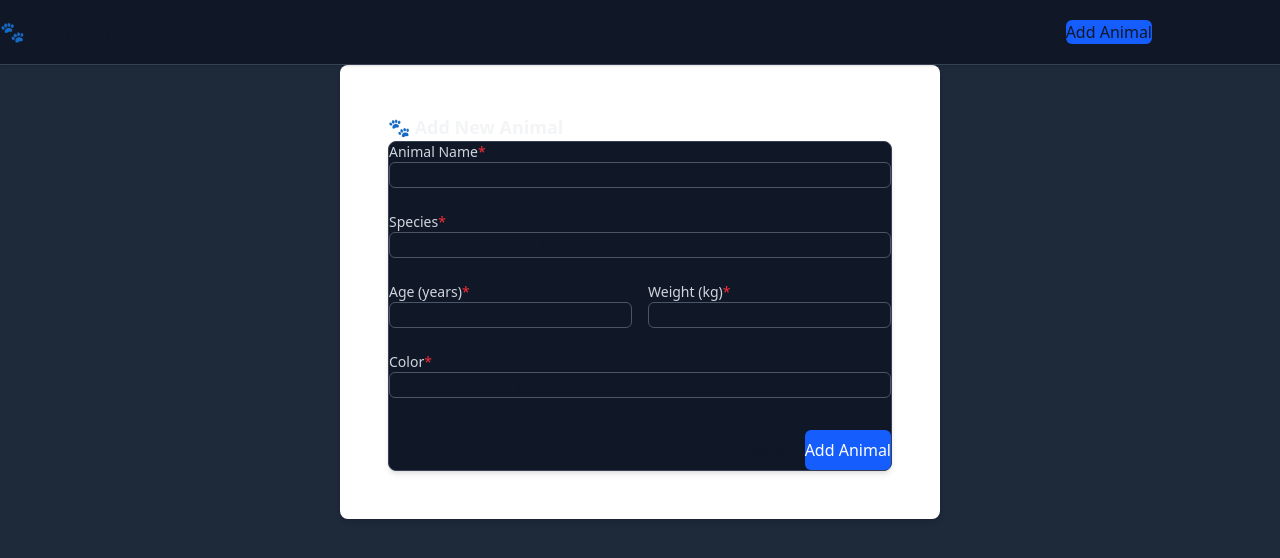
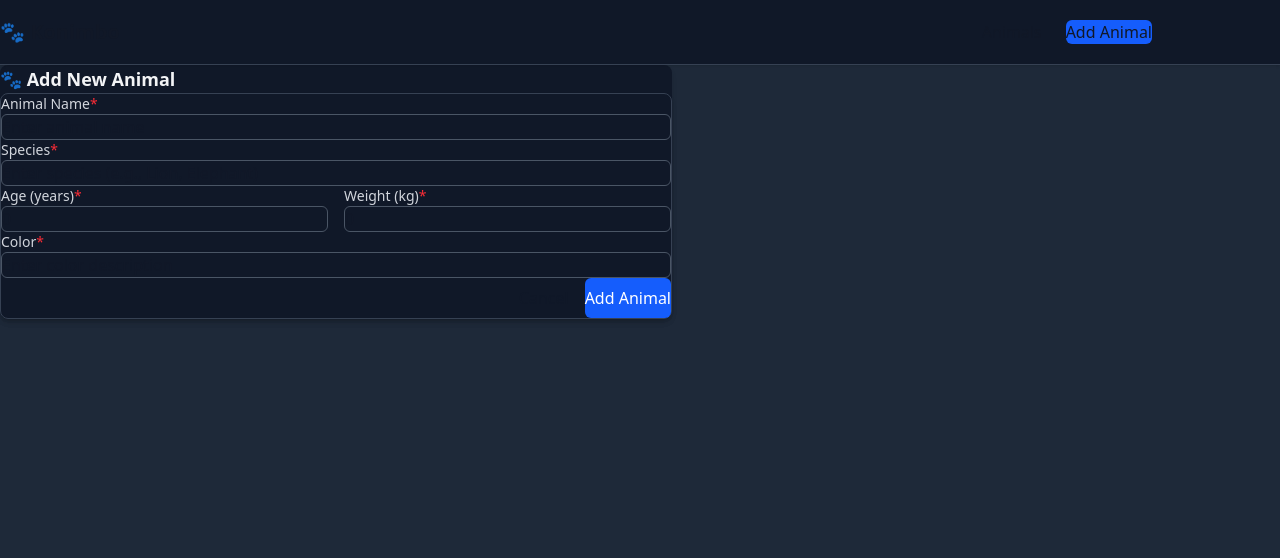
Before and after one commit to Tamir198/Konimbo-fullstack, a Next.js app in the folder frontend/: page /animals/new in a window 1280 px wide. Shown: the top 558 px of the page. Built offline with nearby package versions, Linux system fonts and the light colour scheme.

Commit message:
Redirect into animal details page

```diff
--- a/frontend/src/app/animals/[id]/page.tsx
+++ b/frontend/src/app/animals/[id]/page.tsx
@@ -2,94 +2,142 @@ import Layout from '@/components/ui/sharedComponents/Layout';
 import Typography from '@/components/ui/atoms/Typography/Typography';
 import Card from '@/components/ui/atoms/Card/Card';
 import Button from '@/components/ui/atoms/Button/Button';
-import Input from '@/components/ui/atoms/Input/Input';
+import Link from 'next/link';
+import { animalService } from '@/services/animalService';
 
-export default function AddAnimal() {
+interface AnimalDetailsPageProps {
+  params: {
+    id: string;
+  };
+}
+
+export default async function AnimalDetailsPage({
+  params,
+}: AnimalDetailsPageProps) {
+  const animal = await animalService.getAnimalById(params.id);
+
+  if (!animal) {
+    return (
+      <Layout>
+        <div className='max-w-4xl mx-auto bg-gray-900 rounded-lg shadow-md p-8'>
+          <Typography
+            variant='title'
+            size='large'
+            weight='bold'
+            className='mb-8'
+          >
+            Animal Not Found
+          </Typography>
+          <Typography variant='body' color='secondary' className='mb-6'>
+            The animal you're looking for doesn't exist.
+          </Typography>
+          <Link href='/'>
+            <Button variant='primary' size='medium'>
+              ← Back to Animals List
+            </Button>
+          </Link>
+        </div>
+      </Layout>
+    );
+  }
+
   return (
     <Layout>
-      <div
-        style={{
-          backgroundColor: 'var(--color-background)',
-          borderRadius: 'var(--radius-lg)',
-          boxShadow: 'var(--shadow-md)',
-          padding: 'var(--spacing-2xl)',
-          maxWidth: '600px',
-          margin: '0 auto',
-        }}
-      >
-        <Typography
-          variant='title'
-          size='large'
-          weight='bold'
-          style={{ marginBottom: 'var(--spacing-xl)' }}
-        >
-          🐾 Add New Animal
-        </Typography>
+      <div className='max-w-4xl mx-auto bg-gray-900 rounded-lg shadow-md p-8'>
+        <div className='flex justify-between items-center mb-8'>
+          <Typography variant='title' size='large' weight='bold'>
+            {animal.name}
+          </Typography>
+          <div className='flex gap-3'>
+            <Link href={`/animals/${animal.id}/edit`}>
+              <Button variant='outline' size='medium'>
+                Edit
+              </Button>
+            </Link>
+          </div>
+        </div>
 
-        <Card padding='large' shadow='medium'>
-          <form>
-            <div style={{ display: 'grid', gap: 'var(--spacing-lg)' }}>
-              <Input
-                label='Animal Name'
-                placeholder='Enter animal name'
-                required
-              />
+        <Card padding='large' shadow='medium' className='mb-6'>
+          <Typography
+            variant='subtitle'
+            size='medium'
+            weight='semibold'
+            className='mb-6'
+          >
+            Animal Information
+          </Typography>
 
-              <Input
-                label='Species'
-                placeholder='Enter species (e.g., Lion, Elephant)'
-                required
-              />
-
-              <div
-                style={{
-                  display: 'grid',
-                  gridTemplateColumns: '1fr 1fr',
-                  gap: 'var(--spacing-md)',
-                }}
-              >
-                <Input
-                  label='Age (years)'
-                  type='number'
-                  placeholder='0'
-                  min='0'
-                  required
-                />
-
-                <Input
-                  label='Weight (kg)'
-                  type='number'
-                  placeholder='0'
-                  min='0'
-                  step='0.1'
-                  required
-                />
-              </div>
-
-              <Input
-                label='Color'
-                placeholder='Enter color description'
-                required
-              />
+          <div className='grid gap-4'>
+            <div className='grid grid-cols-[120px_1fr] items-center'>
+              <Typography variant='body' weight='medium'>
+                Name:
+              </Typography>
+              <Typography variant='body'>{animal.name}</Typography>
             </div>
 
-            <div
-              style={{
-                display: 'flex',
-                gap: 'var(--spacing-md)',
-                marginTop: 'var(--spacing-xl)',
-                justifyContent: 'flex-end',
-              }}
-            >
-              <Button variant='outline' type='button'>
-                Cancel
-              </Button>
-              <Button variant='primary' type='submit'>
-                Add Animal
-              </Button>
+            <div className='grid grid-cols-[120px_1fr] items-center'>
+              <Typography variant='body' weight='medium'>
+                Species:
+              </Typography>
+              <Typography variant='body'>{animal.species}</Typography>
             </div>
-          </form>
+
+            <div className='grid grid-cols-[120px_1fr] items-center'>
+              <Typography variant='body' weight='medium'>
+                Age:
+              </Typography>
+              <Typography variant='body'>{animal.age} years old</Typography>
+            </div>
+
+            <div className='grid grid-cols-[120px_1fr] items-center'>
+              <Typography variant='body' weight='medium'>
+                Weight:
+              </Typography>
+              <Typography variant='body'>{animal.weight} kg</Typography>
+            </div>
+
+            <div className='grid grid-cols-[120px_1fr] items-center'>
+              <Typography variant='body' weight='medium'>
+                Color:
+              </Typography>
+              <Typography variant='body'>{animal.color}</Typography>
+            </div>
+
+            <div className='grid grid-cols-[120px_1fr] items-center'>
+              <Typography variant='body' weight='medium'>
+                ID:
+              </Typography>
+              <Typography variant='body' color='secondary'>
+                {animal.id}
+              </Typography>
+            </div>
+          </div>
         </Card>
+
+        <Card padding='large' shadow='medium' className='mb-6'>
+          <Typography
+            variant='subtitle'
+            size='medium'
+            weight='semibold'
+            className='mb-4'
+          >
+            Additional Details
+          </Typography>
+          <Typography variant='body' color='secondary'>
+            This is a {animal.age}-year-old {animal.species.toLowerCase()} with
+            a beautiful {animal.color} coat.
+            {animal.name} is a healthy animal that enjoys their time in our
+            care.
+          </Typography>
+        </Card>
+
+        <div className='text-center'>
+          <Link href='/'>
+            <Button variant='outline' size='medium'>
+              ← Back to Animals List
+            </Button>
+          </Link>
+        </div>
       </div>
     </Layout>
   );
--- /dev/null
+++ b/frontend/src/app/animals/new/page.tsx
@@ -0,0 +1,70 @@
+import Layout from '@/components/ui/sharedComponents/Layout';
+import Typography from '@/components/ui/atoms/Typography/Typography';
+import Card from '@/components/ui/atoms/Card/Card';
+import Button from '@/components/ui/atoms/Button/Button';
+import Input from '@/components/ui/atoms/Input/Input';
+import Link from 'next/link';
+
+export default function AddAnimal() {
+  return (
+    <Layout>
+      <div className='max-w-2xl mx-auto bg-gray-900 rounded-lg shadow-md p-8'>
+        <Typography variant='title' size='large' weight='bold' className='mb-8'>
+          🐾 Add New Animal
+        </Typography>
+
+        <Card padding='large' shadow='medium'>
+          <form>
+            <div className='space-y-6'>
+              <Input
+                label='Animal Name'
+                placeholder='Enter animal name'
+                required
+              />
+
+              <Input
+                label='Species'
+                placeholder='Enter species (e.g., Lion, Elephant)'
+                required
+              />
+
+              <div className='grid grid-cols-2 gap-4'>
+                <Input
+                  label='Age (years)'
+                  type='number'
+                  placeholder='0'
+                  required
+                />
+
+                <Input
+                  label='Weight (kg)'
+                  type='number'
+                  placeholder='0'
+                  step='0.1'
+                  required
+                />
+              </div>
+
+              <Input
+                label='Color'
+                placeholder='Enter color description'
+                required
+              />
+            </div>
+
+            <div className='flex gap-4 mt-8 justify-end'>
+              <Link href='/'>
+                <Button variant='outline' type='button'>
+                  Cancel
+                </Button>
+              </Link>
+              <Button variant='primary' type='submit'>
+                Add Animal
+              </Button>
+            </div>
+          </form>
+        </Card>
+      </div>
+    </Layout>
+  );
+}
--- a/frontend/src/components/ui/sharedComponents/AnimalCard.tsx
+++ b/frontend/src/components/ui/sharedComponents/AnimalCard.tsx
@@ -1,6 +1,7 @@
 'use client';
 
 import React from 'react';
+import Link from 'next/link';
 import Card from '@/components/ui/atoms/Card/Card';
 import Typography from '@/components/ui/atoms/Typography/Typography';
 import Button from '@/components/ui/atoms/Button/Button';
@@ -41,9 +42,12 @@ const AnimalCard: React.FC<AnimalCardProps> = ({ animal }) => {
         Color: {animal.color}
       </Typography>
       <div className='flex gap-2'>
+        <Link href={`/animals/${animal.id}`}>
           <Button variant='primary' size='medium'>
             View Details
           </Button>
+        </Link>
+        <Link href='/animals/new'>
           <Button
             variant='primary'
             size='medium'
@@ -51,6 +55,7 @@ const AnimalCard: React.FC<AnimalCardProps> = ({ animal }) => {
           >
             Edit
           </Button>
+        </Link>
       </div>
     </Card>
   );
```
Also changed, not shown: frontend/src/hooks/useAnimalFilters.ts (+15 -15 lines). Lines whose indentation alone changed are shown as unchanged.
